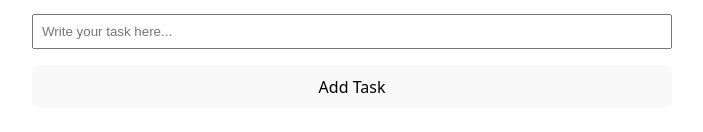
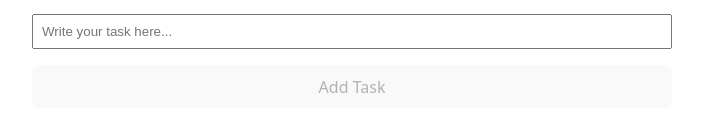
Before and after one commit to jaketysome/react-todo, a React (Vite) app: page / in a window 1280 px wide. Shown: the part 532-664 px from the top of the page, without its empty margins (288-991 px from the left). Built offline with nearby package versions, Linux system fonts and the light colour scheme.

Commit message:
adds input status

```diff
--- a/src/App.css
+++ b/src/App.css
@@ -18,6 +18,17 @@
   padding: 0;
 }
 
+.todo-input {
+  display: flex;
+  flex-direction: column;
+  gap: 1rem;
+}
+
+.todo-input input {
+  flex-grow: 1;
+  padding: 0.5rem;
+}
+
 .todo-item {
   display: flex;
   justify-content: space-between;
@@ -30,14 +41,3 @@
 .task-text {
   flex-grow: 1;
 }
-
-.todo-input {
-  display: flex;
-  flex-direction: column;
-  gap: 1rem;
-}
-
-.todo-input input {
-  flex-grow: 1;
-  padding: 0.5rem;
-}
--- a/src/components/todo-list.tsx
+++ b/src/components/todo-list.tsx
@@ -1,5 +1,5 @@
 import { useState } from "react";
-import type { Task } from "../types/task";
+import type { Task, TodoListStatus } from "../types/task";
 import TodoItem from "./todo-item";
 
 const initialState = [
@@ -14,12 +14,20 @@ const initialState = [
 ];
 
 export default function TodoList() {
+  const [status, setStatus] = useState<TodoListStatus>("empty");
   const [newTask, setNewTask] = useState<Task>({ text: "", isComplete: false });
   const [tasks, setTasks] = useState<Task[]>(initialState);
 
   const handleNewTask = () => {
     setTasks([...tasks, newTask]);
     setNewTask({ ...newTask, text: "" });
+    setStatus("success");
+  };
+
+  const handleInputChange = (e: React.ChangeEvent<HTMLInputElement>) => {
+    e.preventDefault();
+    setStatus("typing");
+    setNewTask({ ...newTask, text: e.target.value });
   };
 
   return (
@@ -32,12 +40,14 @@ export default function TodoList() {
       <div className='todo-input'>
         <input
           value={newTask.text}
-          onChange={(e) => {
-            setNewTask({ text: e.target.value, isComplete: false });
-          }}
+          onChange={(e) => handleInputChange(e)}
           placeholder='Write your task here...'
         />
-        <button type='button' onClick={handleNewTask}>
+        <button
+          type='button'
+          disabled={status === "empty"}
+          onClick={handleNewTask}
+        >
           Add Task
         </button>
       </div>
--- a/src/types/task.ts
+++ b/src/types/task.ts
@@ -2,3 +2,5 @@ export interface Task {
   text: string;
   isComplete: boolean;
 }
+
+export type TodoListStatus = "empty" | "typing" | "success";
```
